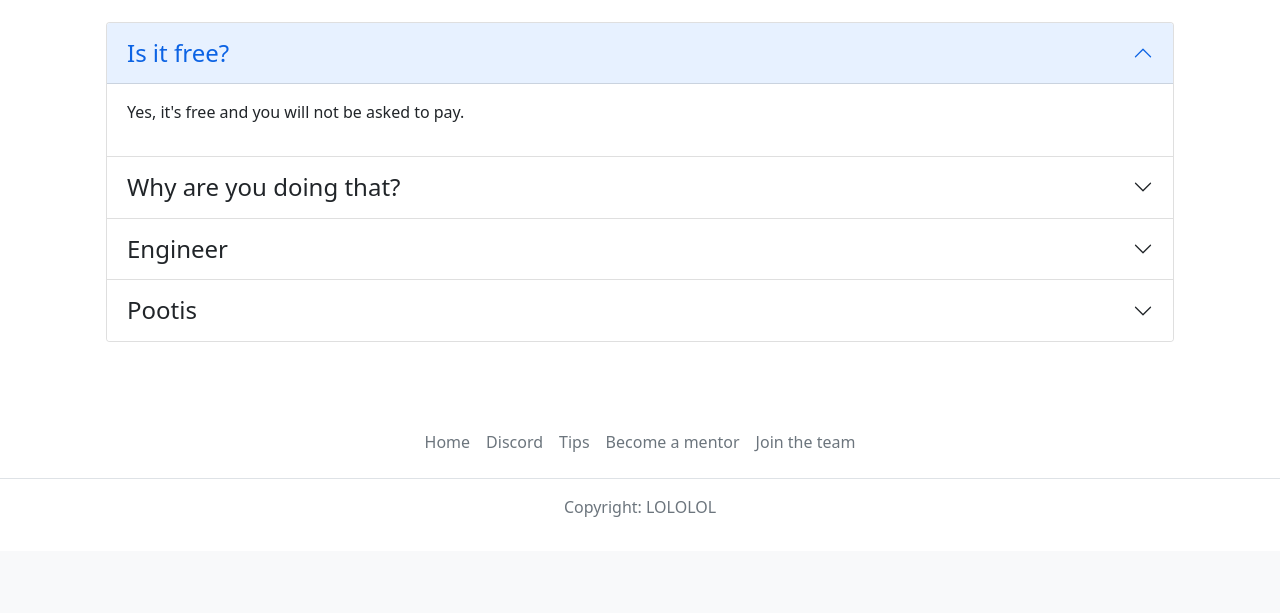
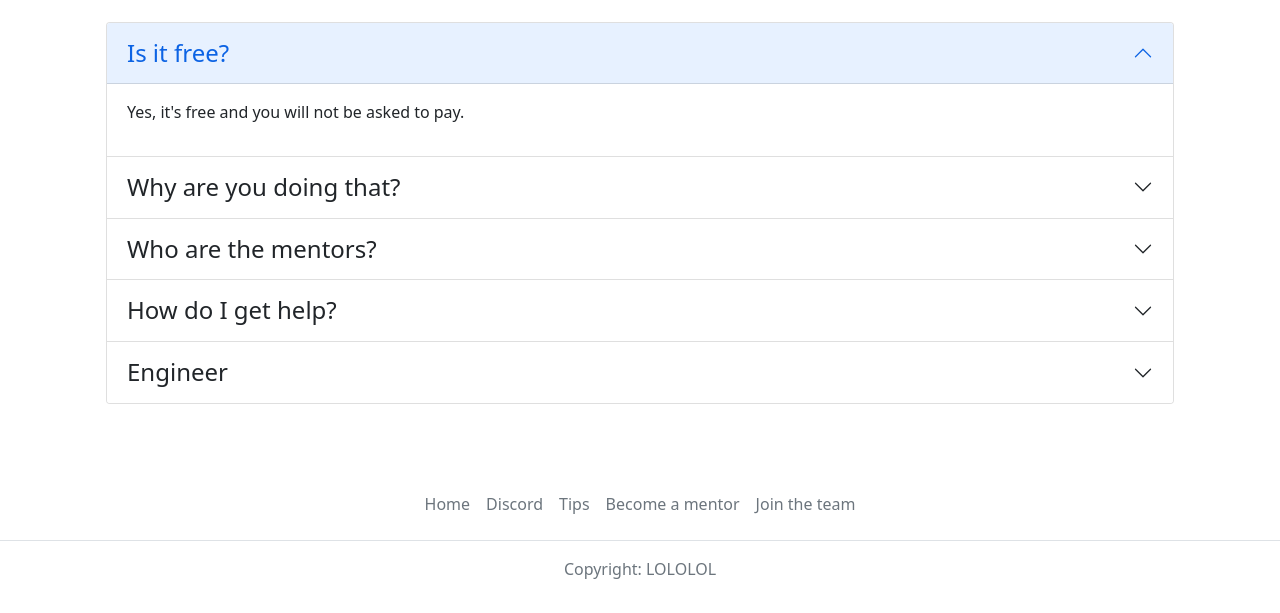
Before and after one commit to LuckyStarTF2/help.tf, a Flask app: page / in a window 1280 px wide. Shown: the part 1726-2339 px from the top of the page. Before the commit the page ends 2243 px from the top, so only its background shows below. Run offline with Flask 2, Linux system fonts and the light colour scheme.

Commit message:
Fixed the redirect of a new user to the previous page after auth. Added more FAQ info

```diff
--- a/app/routes.py
+++ b/app/routes.py
@@ -24,11 +24,6 @@ def before_request():
 
 @oid.after_login
 def after_login(resp):
-    # return redirect(url_for('index'))
-    # return str(resp.identity_url)
-    # <- resp.identity_url это как раз-таки
-    # https://steamcommunity.com/openid/id/number
-
     if current_user.is_authenticated:
         if request.args.get('next') \
                 and request.args.get("openid_complete") == "yes":
@@ -45,7 +40,12 @@ def after_login(resp):
             print("New user signed up: " + str(resp.identity_url).split("/")[5])
             login_user(user, remember=True)
             print("User just logged in: " + str(resp.identity_url).split("/")[5])
-            return redirect(url_for('update_profile'))
+            update_profile()
+            if request.args.get('next') \
+                    and request.args.get("openid_complete") == "yes":
+                return redirect(request.args.get('next'))
+            else:
+                return redirect(url_for('index'))
         else:
             # authenticate a user
             login_user(user, remember=True)
--- a/app/templates/main_page.html
+++ b/app/templates/main_page.html
@@ -245,24 +245,24 @@
           <div class="col content visible-borders my-3">
             <div class="accordion" id="accordion">
               <div class="accordion-item">
-                <h2 class="accordion-header" id="headingOne">
+                <h2 class="accordion-header" id="heading1">
                   <button class="accordion-button" type="button" data-bs-toggle="collapse" data-bs-target="#collapseOne" aria-expanded="false" aria-controls="collapseOne">
                     Is it free?
                   </button>
                 </h2>
-                <div id="collapseOne" class="accordion-collapse collapse show" aria-labelledby="headingOne" data-bs-parent="#accordionExample">
+                <div id="collapseOne" class="accordion-collapse collapse show" aria-labelledby="heading1" data-bs-parent="#accordionExample">
                   <div class="accordion-body">
                     <p>Yes, it's free and you will not be asked to pay. <!-- If you are very glad with what you get and have a possibility, you can donate some items to this project or directly to your mentor. However we are happy to help you even without donations --></p>
                   </div>
                 </div>
               </div>
               <div class="accordion-item">
-                <h2 class="accordion-header" id="headingFour">
+                <h2 class="accordion-header" id="heading2">
                   <button class="accordion-button collapsed" type="button" data-bs-toggle="collapse" data-bs-target="#collapseFour" aria-expanded="false" aria-controls="collapseFour">
                     Why are you doing that?
                   </button>
                 </h2>
-                <div id="collapseFour" class="accordion-collapse collapse" aria-labelledby="headingFour" data-bs-parent="#accordionExample">
+                <div id="collapseFour" class="accordion-collapse collapse" aria-labelledby="heading2" data-bs-parent="#accordionExample">
                   <div class="accordion-body">
                     <p>Because we love tf2, love to help and meet new people.</p>
 
@@ -270,28 +270,42 @@
                 </div>
               </div>
               <div class="accordion-item">
-                <h2 class="accordion-header" id="headingTwo">
+                <h2 class="accordion-header" id="heading3">
                   <button class="accordion-button collapsed" type="button" data-bs-toggle="collapse" data-bs-target="#collapseTwo" aria-expanded="false" aria-controls="collapseTwo">
-                    Engineer
+                    Who are the mentors?
                   </button>
                 </h2>
-                <div id="collapseTwo" class="accordion-collapse collapse" aria-labelledby="headingTwo" data-bs-parent="#accordionExample">
+                <div id="collapseTwo" class="accordion-collapse collapse" aria-labelledby="heading3" data-bs-parent="#accordionExample">
                   <div class="accordion-body">
-                    <p>Hey look buddy, I'm an engineer. That means I solve problems, not problems like "What is beauty?" Because that would fall within the purview of your conundrums of philosophy. I solve practical problems, for instance: how am I going to stop some mean mother Hubbard from tearing me a structurally superfluous be-hind? The answer, use a gun, and if that don't work... Use more gun. Take for instance this heavy caliber tripod mounted lil' old number designed by me, built by me, and you best hope... Not pointed at you.</p>
+                    <p>Mentors are experienced TF2 players who want to share their experience and help new players to get into TF2. If you are one of them, you can also <a href="{{ url_for('become_a_mentor') }}">become a mentor</a>.</p>
 
                   </div>
                 </div>
               </div>
               <div class="accordion-item">
-                <h2 class="accordion-header" id="headingThree">
+                <h2 class="accordion-header" id="heading4">
                   <button class="accordion-button collapsed" type="button" data-bs-toggle="collapse" data-bs-target="#collapseThree" aria-expanded="false" aria-controls="collapseThree">
-                    Pootis
+                    How do I get help?
                   </button>
                 </h2>
-                <div id="collapseThree" class="accordion-collapse collapse" aria-labelledby="headingThree" data-bs-parent="#accordionExample">
+                <div id="collapseThree" class="accordion-collapse collapse" aria-labelledby="heading4" data-bs-parent="#accordionExample">
                   <div class="accordion-body">
-                    <p>Poot dispenser here
+                    <p>There are two options. First, you can go to the <a href="#">mentors page</a> and find somebody who looks appealing to you, depending on your needs. Then you message them on Discord and if they are available, add them on Steam. The second option is to just join our <a href="https://discord.gg/GYvsaTyaM7">discord server</a> and ask for help in the #help-requests channel. Specify your location (like Europe or North America) and language so it will be easier for you to communicate with a mentor.
                     </p>
+                  </div>
+                </div>
+              </div>
+              <div class="accordion-item">
+                <h2 class="accordion-header" id="heading5">
+                  <button class="accordion-button collapsed" type="button" data-bs-toggle="collapse" data-bs-target="#collapseThree" aria-expanded="false" aria-controls="collapseThree">
+                    Engineer
+                  </button>
+                </h2>
+                <div id="collapseThree" class="accordion-collapse collapse" aria-labelledby="heading5" data-bs-parent="#accordionExample">
+                  <div class="accordion-body">
+                    <p>Hey look buddy, I'm an engineer. That means I solve problems, not problems like "What is beauty?" Because that would fall within the purview of your conundrums of philosophy. I solve practical problems, for instance: how am I going to stop some mean mother Hubbard from tearing me a structurally superfluous be-hind? The answer, use a gun, and if that don't work... Use more gun. Take for instance this heavy caliber tripod mounted lil' old number designed by me, built by me, and you best hope... Not pointed at you.
+                    </p>
+                    <p>I'll put here something serious later.</p>
                   </div>
                 </div>
               </div>
```
